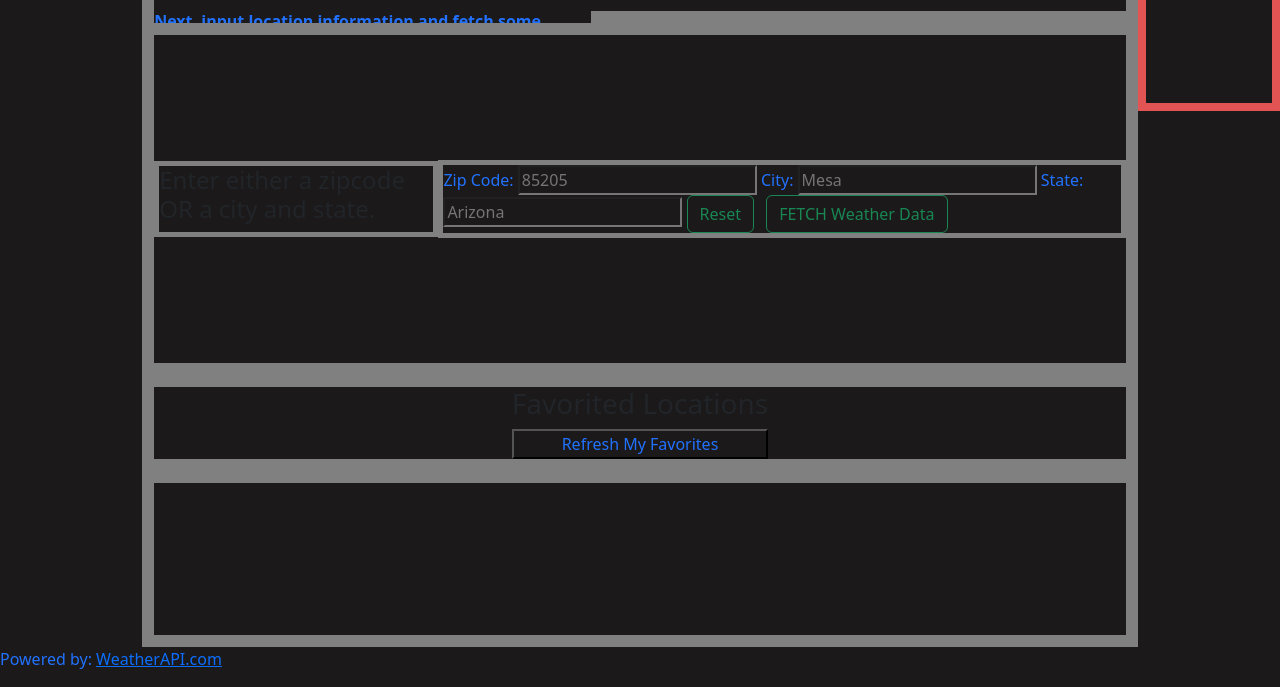
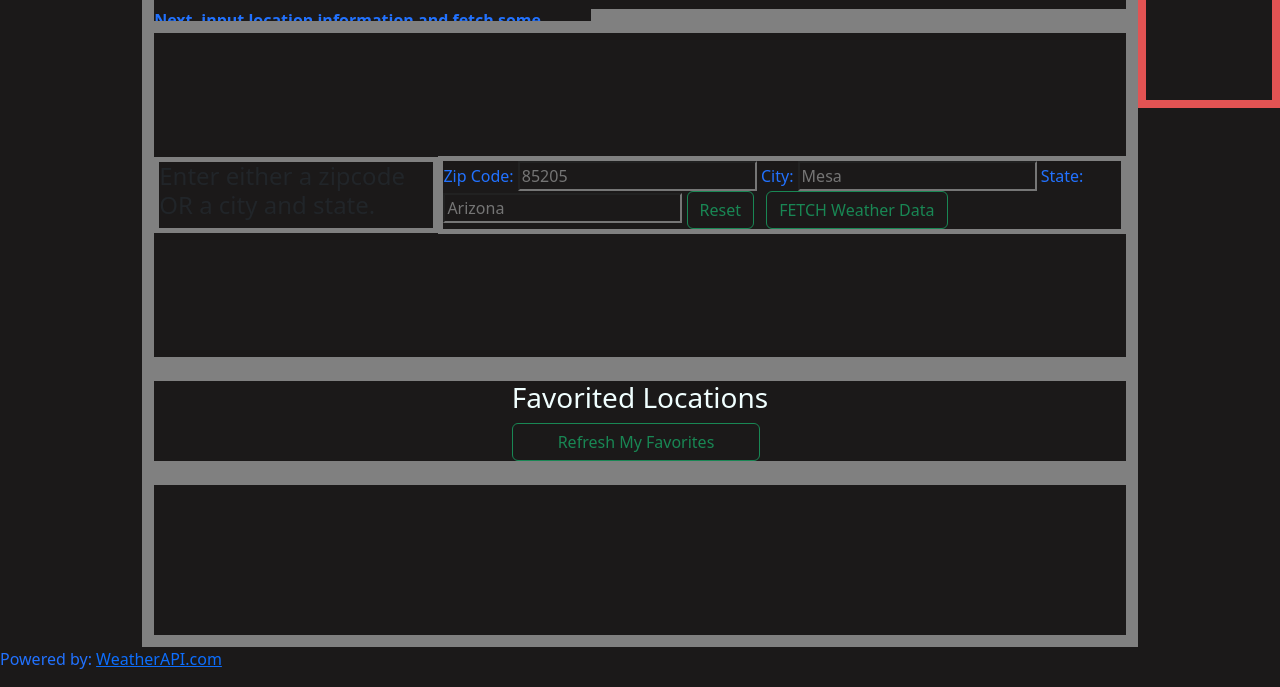
Before and after one commit to pdiddychickenpunk/CS-469-Weather-Retriever, a website: page public/html/index.html in a window 1280 px wide. Shown: the part 153-840 px from the top of the page. Drawn offline with nearby package versions, Linux system fonts and the light colour scheme; no server answers.

Commit message:
Add Bootstrap styling to 'Refresh My Favorites' button

```diff
--- a/public/html/index.html
+++ b/public/html/index.html
@@ -91,8 +91,9 @@
 
         <div class="favoriteLocationHeader">
 
-            <h3>Favorited Locations</h3>
-            <button type="button" id="showFavorites">Refresh My Favorites</button>
+            <h3 id="favoritedLocations">Favorited Locations</h3>
+            <!--https://getbootstrap.com/docs/5.3/components/navbar/-->
+            <button type="button" class="btn btn-outline-success me-2" id="showFavorites">Refresh My Favorites</button>
 
         </div>
 
```
